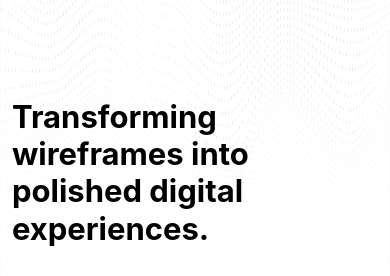
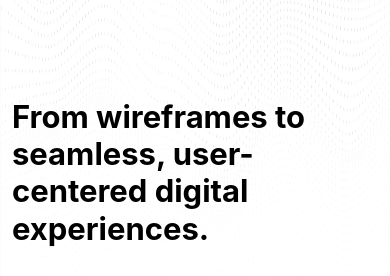
Before and after one commit to iniyavandesign/iniyavandesign.github.io, a plain HTML site: page index.html in a window 390 px wide. Shown: the part 98-374 px from the top of the page. Drawn offline with nearby package versions, Linux system fonts and the light colour scheme; a script that the page names is missing.

Commit message:
css update

```diff
--- a/css/custom.css
+++ b/css/custom.css
@@ -180,6 +180,7 @@ border: 1.5px solid #ececec;
 /* MOBILE FIX */
 @media (max-width: 768px) {
   .big-card-wrapper {
+    border: 1.5px solid #ececec;
     flex-direction: column;
   }
 
--- a/index.html
+++ b/index.html
@@ -67,8 +67,7 @@
   <div class="container">
     <div class="col-md-7 mt-12 px-8 py-5 my-5 text-left">
       <!-- <img class="d-block mx-auto mb-4" src="/docs/5.3/assets/brand/bootstrap-logo.svg" alt="" width="72" height="57"> -->
-      <h1 class="one fot-la display-5 fw-bold text-body-emphasis">Transforming wireframes into polished digital
-        experiences.</h1>
+      <h1 class="one fot-la display-5 fw-bold text-body-emphasis">From wireframes to seamless, user-centered digital experiences.</h1>
       <br>
       <div class="col-md-12">
         <p class="one lead mb-5 mx-auto" style="font-size: 1.3rem;"><b>Iniyavan Mageshwaran</b> — a designer from Tamil
```
